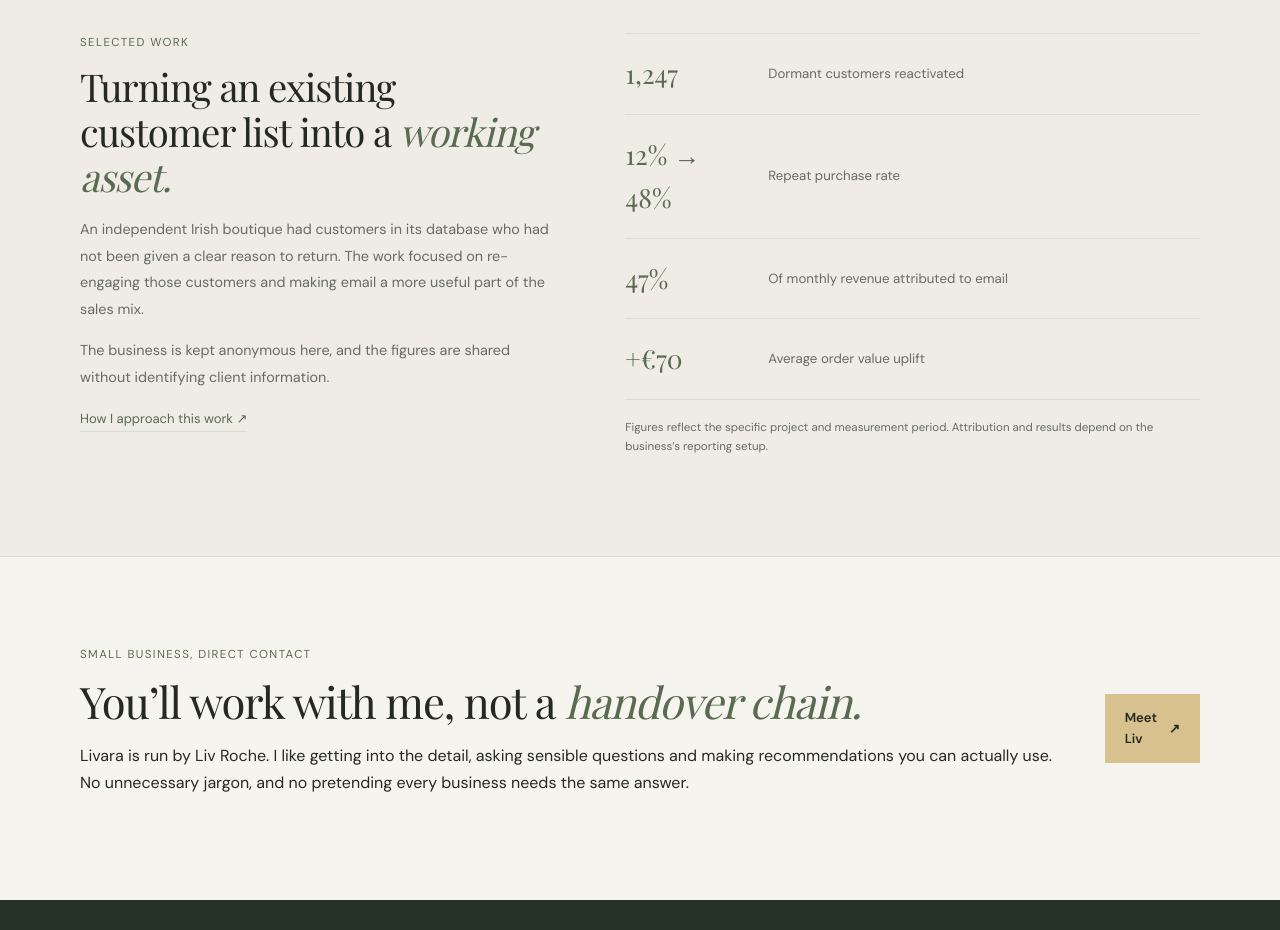
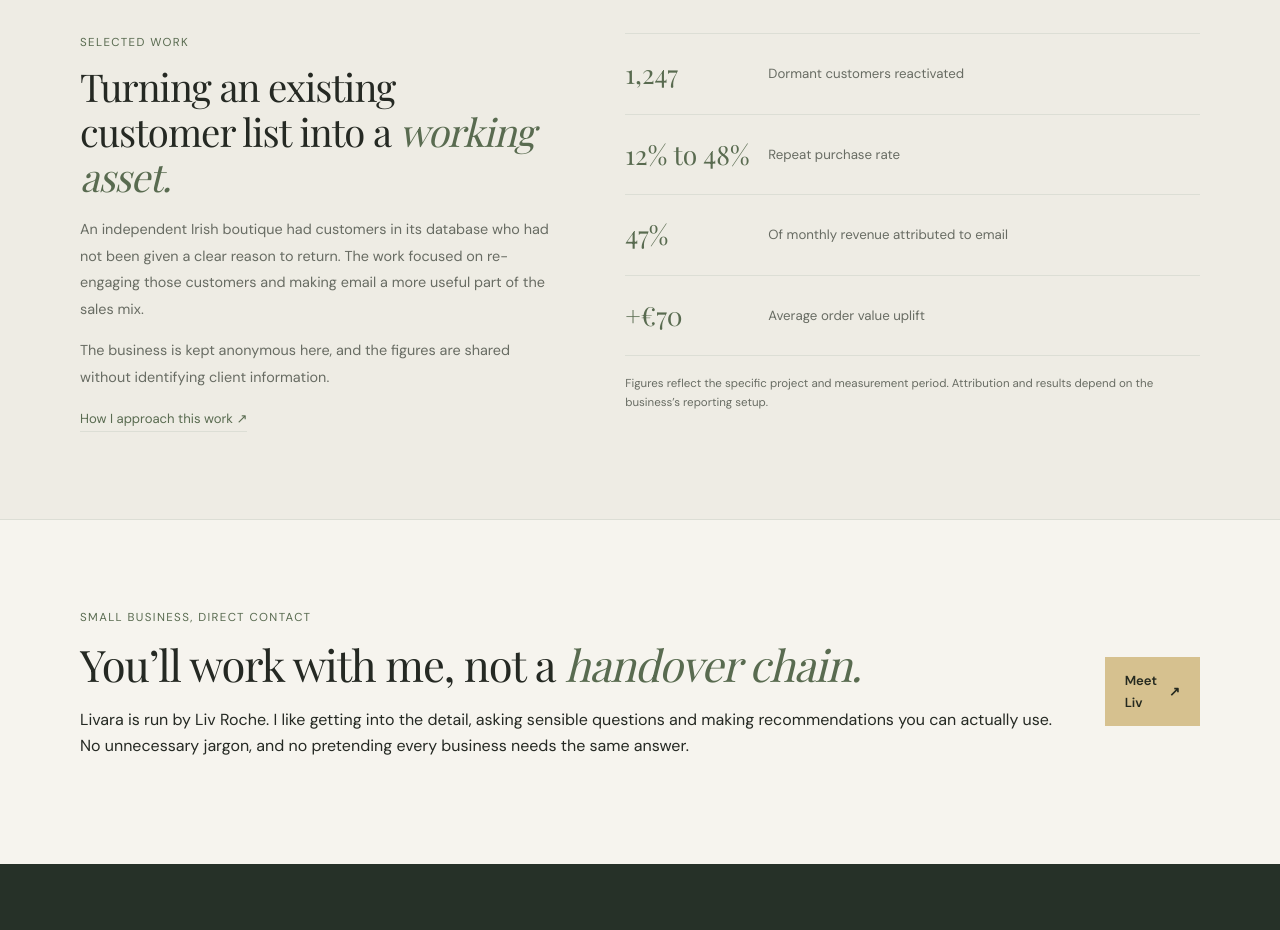
Before and after one commit to livlaughtitanic/Livara, a plain HTML site: page index.html in a window 1280 px wide. Shown: the part 2220-3150 px from the top of the page. Drawn offline with nearby package versions, Linux system fonts and the light colour scheme; a web font is replaced by a local one.

Commit message:
Change '→' to 'to' in repeat purchase rate

```diff
--- a/index.html
+++ b/index.html
@@ -389,7 +389,7 @@
           <div>
             <div class="case-results">
               <div class="case-result"><strong>1,247</strong><span>Dormant customers reactivated</span></div>
-              <div class="case-result"><strong>12% → 48% </strong><span>Repeat purchase rate</span></div>
+              <div class="case-result"><strong>12% to 48% </strong><span>Repeat purchase rate</span></div>
               <div class="case-result"><strong>47%</strong><span>Of monthly revenue attributed to email</span></div>
               <div class="case-result"><strong>+€70</strong><span>Average order value uplift</span></div>
             </div>
```
